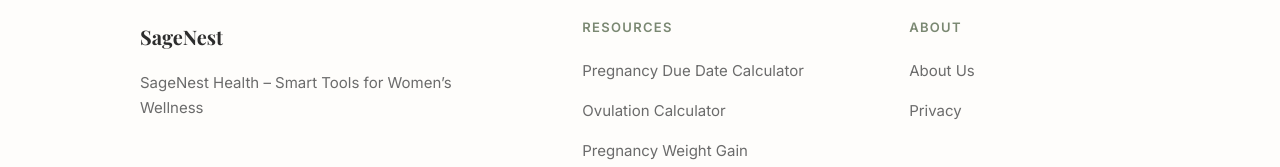
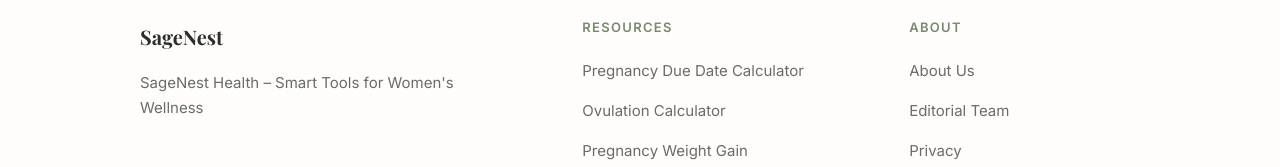
Before and after one commit to webtools-dotcom/SageNest, a React (Vite) app: page / in a window 1280 px wide. Shown: the part 5404-5571 px from the top of the page. Built offline with nearby package versions, Linux system fonts and the light colour scheme; no server answers.

Commit message:
Update Footer.tsx

```diff
--- a/src/components/Footer.tsx
+++ b/src/components/Footer.tsx
@@ -6,7 +6,7 @@
       <div>
         <p className="site-footer__brand">SageNest</p>
         <p className="site-footer__description">
-          SageNest Health – Smart Tools for Women’s Wellness
+          SageNest Health – Smart Tools for Women's Wellness
         </p>
       </div>
       <div>
@@ -23,6 +23,7 @@
         <h5>About</h5>
         <div className="site-footer__links">
           <Link to="/about">About Us</Link>
+          <Link to="/editorial-team">Editorial Team</Link>
           <Link to="/privacy">Privacy</Link>
         </div>
       </div>
```
